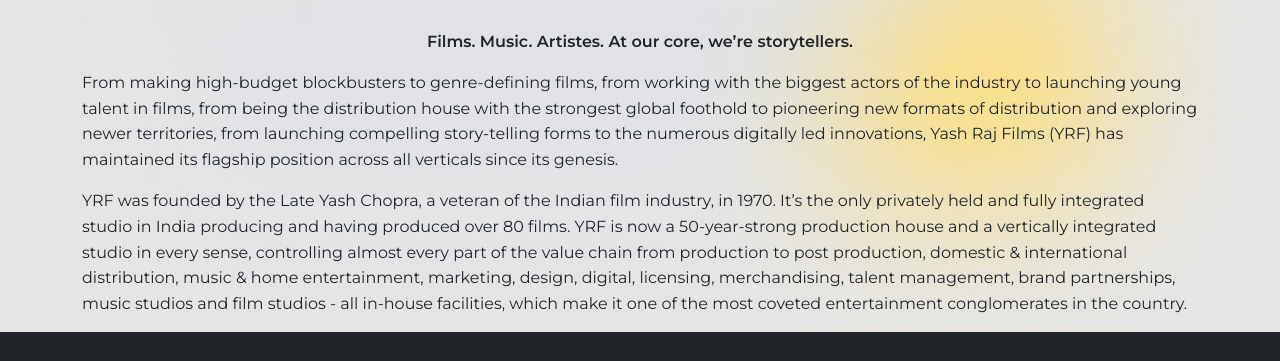
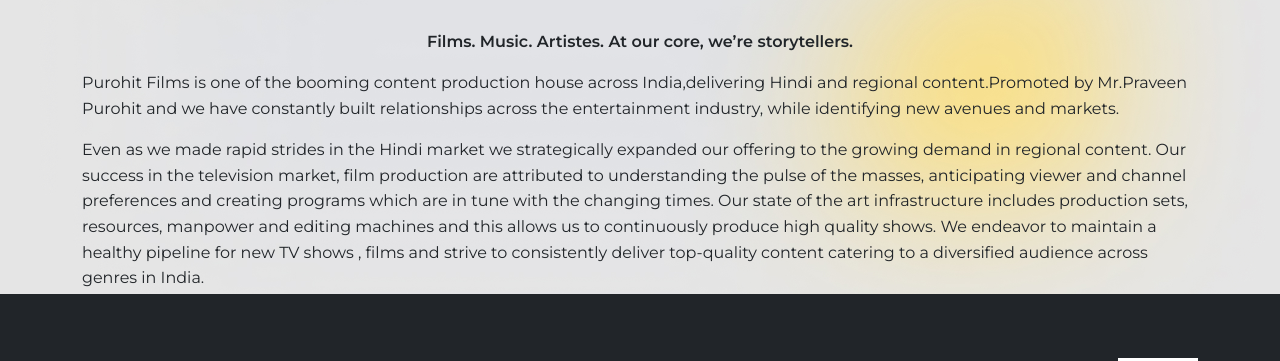
Before and after one commit to hritikd3/project-1, a React (Create React App) app: page /about in a window 1280 px wide. Shown: the part 586-947 px from the top of the page. Built offline with nearby package versions, Linux system fonts and the light colour scheme.

Commit message:
changes in aboutus

```diff
--- a/src/pages/About.jsx
+++ b/src/pages/About.jsx
@@ -14,26 +14,13 @@
           </strong>
         </p>
         <p>
-          From making high-budget blockbusters to genre-defining films, from
-          working with the biggest actors of the industry to launching young
-          talent in films, from being the distribution house with the strongest
-          global foothold to pioneering new formats of distribution and
-          exploring newer territories, from launching compelling story-telling
-          forms to the numerous digitally led innovations, Yash Raj Films (YRF)
-          has maintained its flagship position across all verticals since its
-          genesis.
+         Purohit Films is one of the booming content production house across India,delivering Hindi and regional content.Promoted by Mr.Praveen Purohit and
+    we have constantly built relationships across the entertainment industry, while identifying new avenues and markets.
         </p>
         <p>
-          YRF was founded by the Late Yash Chopra, a veteran of the Indian film
-          industry, in 1970. It’s the only privately held and fully integrated
-          studio in India producing and having produced over 80 films. YRF is
-          now a 50-year-strong production house and a vertically integrated
-          studio in every sense, controlling almost every part of the value
-          chain from production to post production, domestic & international
-          distribution, music & home entertainment, marketing, design, digital,
-          licensing, merchandising, talent management, brand partnerships, music
-          studios and film studios - all in-house facilities, which make it one
-          of the most coveted entertainment conglomerates in the country.
+         Even as we made rapid strides in the Hindi market we strategically expanded our offering to the growing demand in regional content.
+    Our success in the television market, film production are attributed to understanding the pulse of the masses, anticipating viewer and channel preferences and creating programs which are in tune with the changing times. Our state of the art infrastructure includes production sets, resources, manpower and editing machines and this allows us to continuously produce high quality shows.
+We endeavor to maintain a healthy pipeline for new TV shows , films and strive to consistently deliver top-quality content catering to a diversified audience across genres in India.
         </p>
       </Container>
     </section>
```
